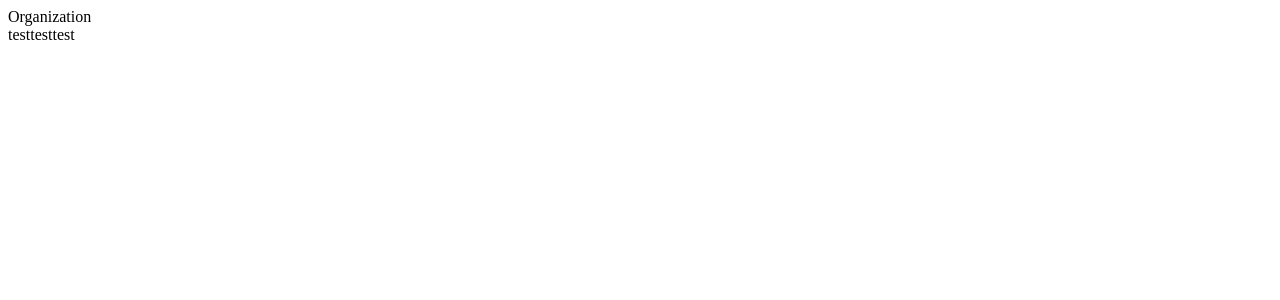
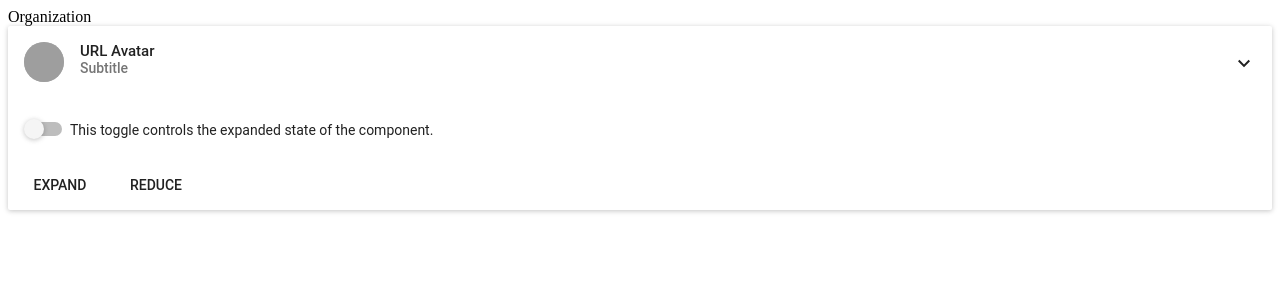
Before and after one commit to ImmigrantHub/ImmigrantHub, a React app: page /#/organization in a window 1280 px wide. Shown: the top 300 px of the page. Built offline with nearby package versions, Linux system fonts and the light colour scheme; grey boxes are pictures that could not be loaded; the HTML template or start-up script is replaced by a standard one.

Commit message:
Organization

```diff
--- a/src/public/app/Organization.jsx
+++ b/src/public/app/Organization.jsx
@@ -1,16 +1,73 @@
 import React from 'react';
+import {Card, CardActions, CardHeader, CardMedia, CardTitle, CardText} from 'material-ui/Card';
+import FlatButton from 'material-ui/FlatButton';
+import Toggle from 'material-ui/Toggle';
 
 const Organization = props => {
   return (
     <div className="Organization">
       <div className="Organization__title">Organization</div>
-      <div className="Organization__content">
-        <span>test</span>
-        <span>test</span>
-        <span>test</span>
-      </div>
+      <User />
     </div>
   )
 };
 
 export default Organization;
+
+
+class User extends React.Component {
+
+  constructor(props) {
+    super(props);
+    this.state = {
+      expanded: false,
+    };
+  }
+
+  // handleExpand = () => {
+  //   this.setState({expanded: true});
+  // };
+  //
+  // handleReduce = () => {
+  //   this.setState({expanded: false});
+  // };
+
+  render() {
+    return (
+      <Card expanded={this.state.expanded} onExpandChange={this.handleExpandChange}>
+        <CardHeader
+          title="URL Avatar"
+          subtitle="Subtitle"
+          avatar="images/ok-128.jpg"
+          actAsExpander={true}
+          showExpandableButton={true}
+        />
+        <CardText>
+          <Toggle
+            toggled={this.state.expanded}
+            onToggle={this.handleToggle}
+            labelPosition="right"
+            label="This toggle controls the expanded state of the component."
+          />
+        </CardText>
+        <CardMedia
+          expandable={true}
+          overlay={<CardTitle title="Overlay title" subtitle="Overlay subtitle" />}
+        >
+          <img src="images/nature-600-337.jpg" alt="" />
+        </CardMedia>
+        <CardTitle title="Card title" subtitle="Card subtitle" expandable={true} />
+        <CardText expandable={true}>
+          Lorem ipsum dolor sit amet, consectetur adipiscing elit.
+          Donec mattis pretium massa. Aliquam erat volutpat. Nulla facilisi.
+          Donec vulputate interdum sollicitudin. Nunc lacinia auctor quam sed pellentesque.
+          Aliquam dui mauris, mattis quis lacus id, pellentesque lobortis odio.
+        </CardText>
+        <CardActions>
+          <FlatButton label="Expand" onTouchTap={this.handleExpand} />
+          <FlatButton label="Reduce" onTouchTap={this.handleReduce} />
+        </CardActions>
+      </Card>
+    );
+  }
+}
```
Also changed, not shown: src/server/routes.js (+0 -11 lines).
